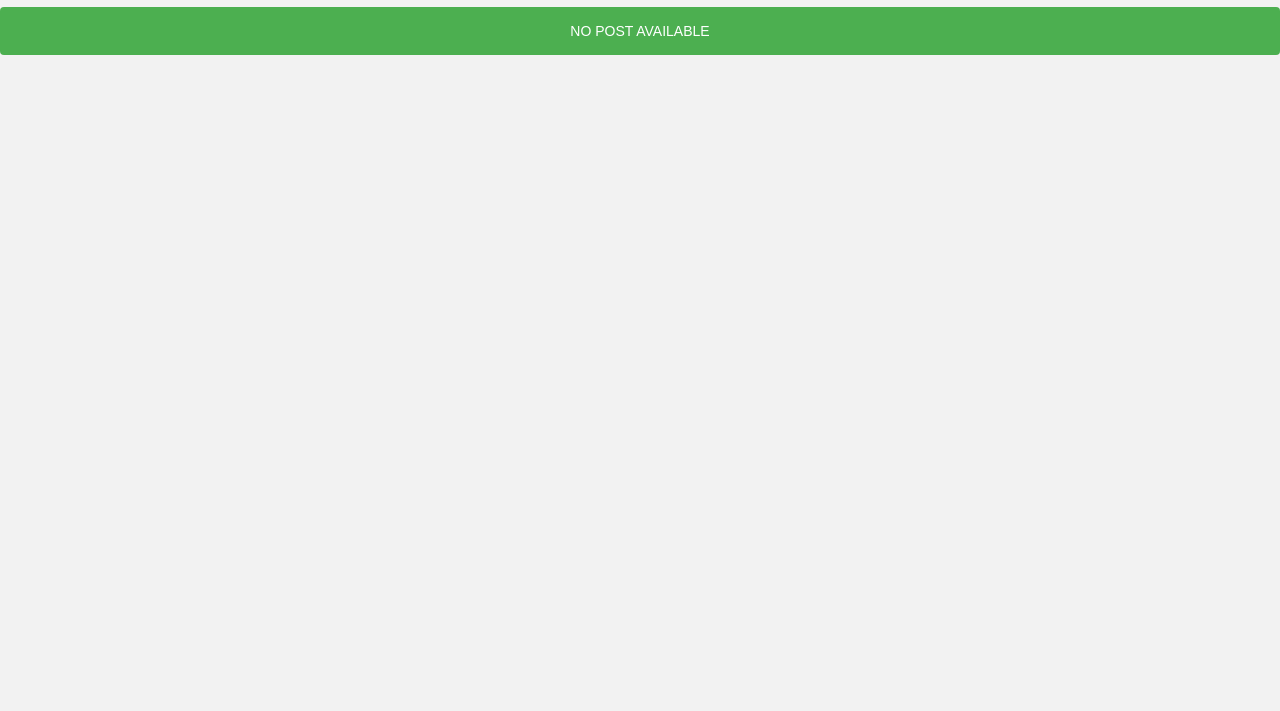
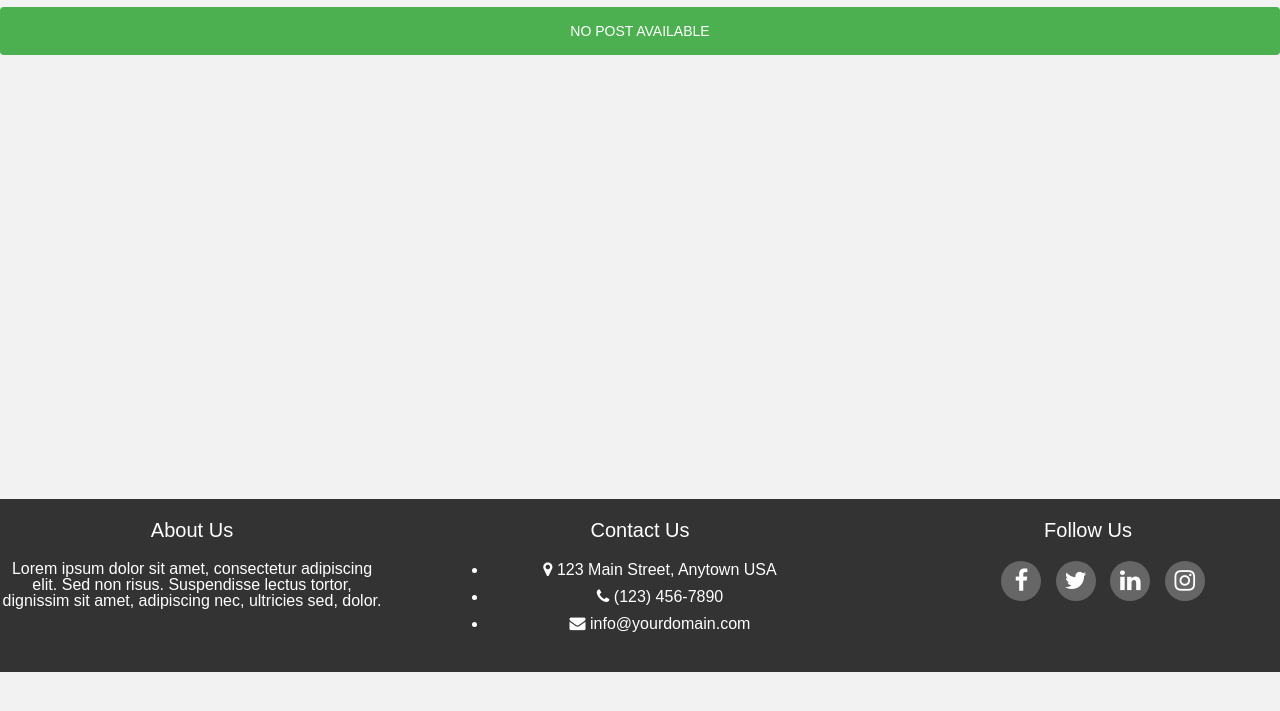
Before and after one commit to akrai15/BharatIntern_BlogWebsite, a Node server app: page /blogs in a window 1280 px wide. Shown: the part 73-784 px from the top of the page. Run offline with Node 20, Linux system fonts and the light colour scheme; the visitor is signed in with stand-in values (Sample User, id 1); data that the repository does not hold is empty; some libraries are stand-ins or nearby versions.

Commit message:
footer solved ,

```diff
--- a/public/style/blogs.css
+++ b/public/style/blogs.css
@@ -3,6 +3,7 @@
     flex-wrap: wrap;
     justify-content: left;
     margin-bottom: 50px;
+
   }
 
   .blog-post {
@@ -34,6 +35,10 @@
     font-size: 24px;
     font-weight: bold;
     margin-bottom: 10px;
+    word-wrap: break-word;
+  }
+  .blog-post p{
+    word-wrap: break-word;
   }
 
 .blog-post {
--- a/public/style/header.css
+++ b/public/style/header.css
@@ -3,6 +3,9 @@
 body {
   font-family: Arial, sans-serif;
   background-color: #f2f2f2;
+}
+.bodycontainer{
+  min-height: 500px;
 }
 .navbar {
   background-color: #fff;
--- a/views/blogs.ejs
+++ b/views/blogs.ejs
@@ -33,3 +33,5 @@
             <a href="compose"><button>NO POST AVAILABLE</button></a>
         </div>
     <% } %>
+
+    <%- include("footer"); -%>
--- a/views/compose.ejs
+++ b/views/compose.ejs
@@ -12,3 +12,5 @@
         </form>
     </div>
     </div>
+
+    <%- include("footer"); -%>
--- a/views/footer.ejs
+++ b/views/footer.ejs
@@ -1,11 +1,12 @@
+</div>
 <footer>
-    <div class="container">
-        <div class="row">
-            <div class="col-md-4">
+    <div class="footer-container">
+        <div class="footer-row">
+            <div class="footer-col about">
                 <h3>About Us</h3>
                 <p>Lorem ipsum dolor sit amet, consectetur adipiscing elit. Sed non risus. Suspendisse lectus tortor, dignissim sit amet, adipiscing nec, ultricies sed, dolor.</p>
             </div>
-            <div class="col-md-4">
+            <div class="footer-col contact">
                 <h3>Contact Us</h3>
                 <ul class="contact-info">
                     <li><i class="fa fa-map-marker"></i> 123 Main Street, Anytown USA</li>
@@ -13,7 +14,7 @@
                     <li><i class="fa fa-envelope"></i> info@yourdomain.com</li>
                 </ul>
             </div>
-            <div class="col-md-4">
+            <div class="footer-col social">
                 <h3>Follow Us</h3>
                 <ul class="social-icons">
                     <li><a href="#"><i class="fa fa-facebook"></i></a></li>
@@ -28,30 +29,66 @@
 
 <style>
     footer {
+        bottom: 0;
+        position: relative;
+
         background-color: #333;
         color: #fff;
-        padding: 50px 0;
+        padding: 0;
         font-family: Arial, sans-serif;
         font-size: 16px;
-        line-height: 1.5;
+        line-height: 1;
         text-align: center;
     }
-    footer h3 {
+
+    .footer-container {
+        width: 100%;
+        margin: 0 auto;
+    }
+
+    .footer-row {
+        display: flex;
+        flex-wrap: wrap;
+        justify-content: space-between;
+    }
+
+    .footer-col {
+        flex-basis: 30%;
+        margin-bottom: 30px;
+    }
+
+    .footer-col.about h3 {
         color: #fff;
         font-size: 20px;
         margin-bottom: 20px;
     }
-    footer p {
+
+    .footer-col.about p {
         margin-bottom: 20px;
     }
-    footer .contact-info li {
+
+    .footer-col.contact h3 {
+        color: #fff;
+        font-size: 20px;
+        margin-bottom: 20px;
+    }
+
+    .footer-col.contact .contact-info li {
         margin-bottom: 10px;
     }
-    footer .social-icons li {
+
+    .footer-col.social h3 {
+        color: #fff;
+        font-size: 20px;
+        margin-bottom: 20px;
+    }
+
+    .footer-col.social .social-icons li {
         display: inline-block;
         margin-right: 10px;
     }
-    footer .social-icons li a {
+
+    .footer-col.social .social-icons li a {
         color: #fff;
         font-size: 24px;
         display: block;
@@ -63,8 +100,11 @@
         background-color: #666;
         transition: background-color 0.3s ease-in-out;
     }
-    footer .social-icons li a:hover {
+
+    .footer-col.social .social-icons li a:hover {
         background-color: #fff;
         color: #333;
     }
 </style>
+</body>
+<html>
--- a/views/header.ejs
+++ b/views/header.ejs
@@ -17,7 +17,9 @@
   <link rel="stylesheet" href="/style/singlepost.css"/>
   <link rel="stylesheet" href="https://cdnjs.cloudflare.com/ajax/libs/font-awesome/4.7.0/css/font-awesome.min.css">
 
-
+</head>
+<body>
+  <header>
 
   <nav class="navbar navbar-default navbar-fixed-top">
     <div class="container-fluid">
@@ -59,5 +61,5 @@
         });
       });
     </script>
-
-  </head>
+    </header>
+    <div class="bodycontainer">
--- a/views/login.ejs
+++ b/views/login.ejs
@@ -22,3 +22,5 @@
         </form>
     </div>
 </div>
+
+<%- include("footer"); -%>
--- a/views/register.ejs
+++ b/views/register.ejs
@@ -17,3 +17,5 @@
     </form>
   </div>
   </div>
+
+  <%- include("footer"); -%>
```
